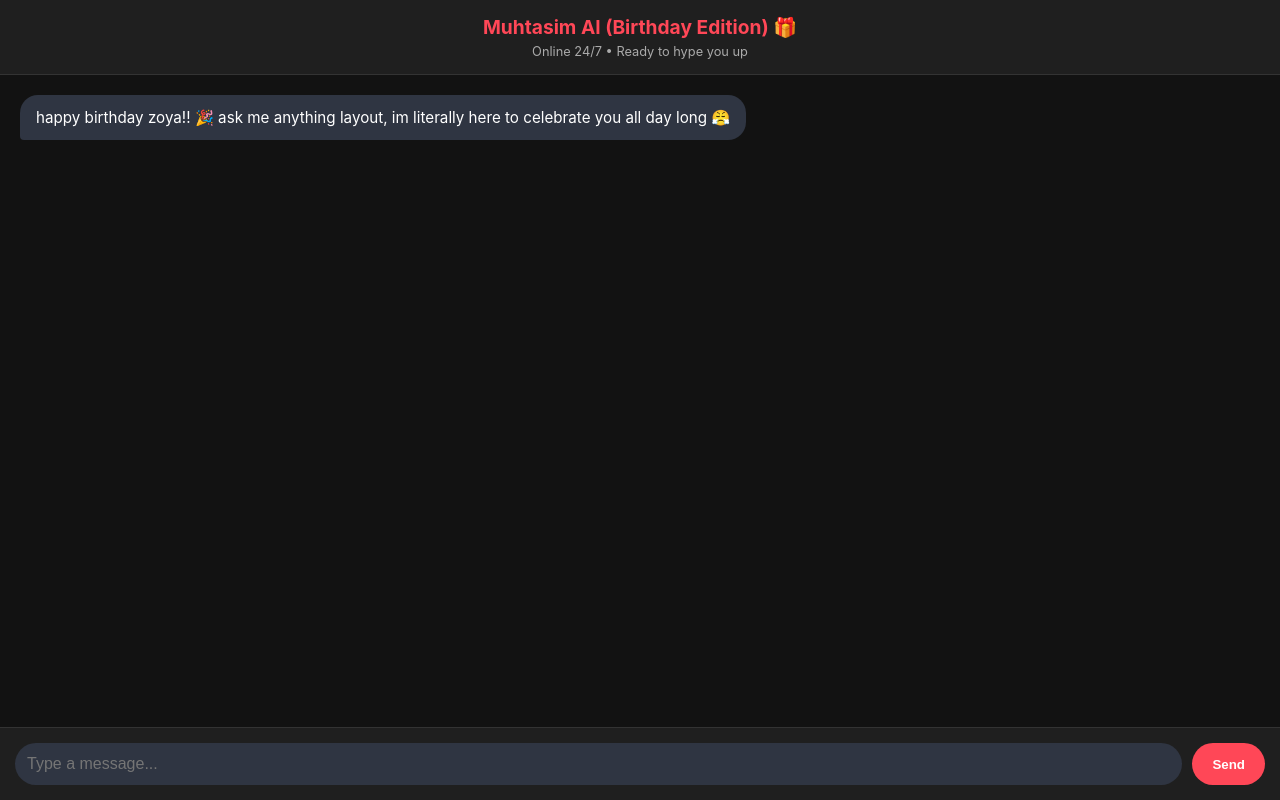
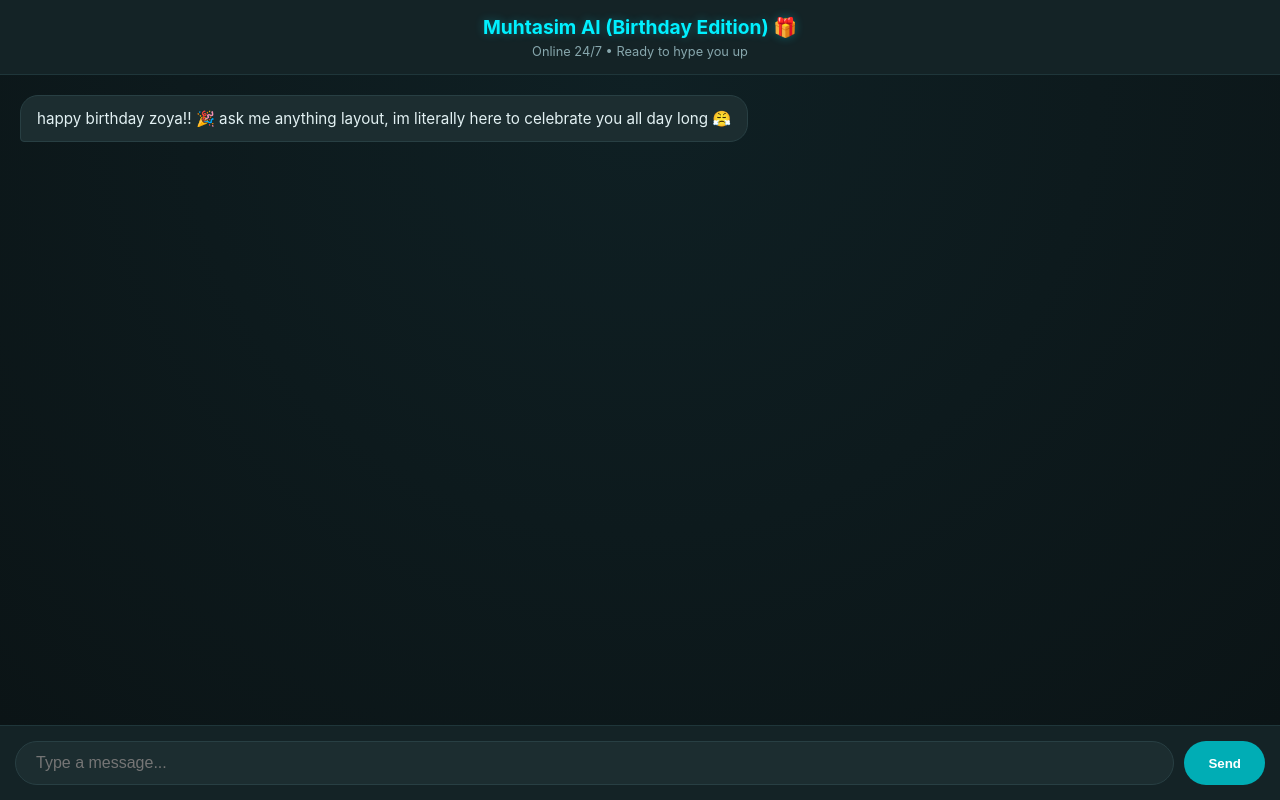
Before and after one commit to muhtasim7/ai_bot, a plain HTML site: page index.html in a window 1280 px wide. Drawn offline with Linux system fonts and the light colour scheme.

Commit message:
Update index.html

```diff
--- a/index.html
+++ b/index.html
@@ -5,17 +5,19 @@
     <meta name="viewport" content="width=device-width, initial-scale=1.0">
     <title>Muhtasim AI v1.0 🚀</title>
     <style>
-        body { font-family: -apple-system, BlinkMacSystemFont, "Segoe UI", Roboto, sans-serif; background: #121212; color: #fff; margin: 0; display: flex; flex-direction: column; height: 100vh; }
-        header { background: #1f1f1f; padding: 15px; text-align: center; border-bottom: 1px solid #333; }
-        header h1 { margin: 0; font-size: 1.2rem; color: #ff4757; }
-        header p { margin: 5px 0 0; font-size: 0.8rem; color: #aaa; }
-        #chat-container { flex: 1; overflow-y: auto; padding: 20px; display: flex; flex-direction: column; gap: 15px; }
+        body { font-family: -apple-system, BlinkMacSystemFont, "Segoe UI", Roboto, sans-serif; background: #0b1416; color: #fff; margin: 0; display: flex; flex-direction: column; height: 100vh; }
+        header { background: #142326; padding: 15px; text-align: center; border-bottom: 1px solid #1f363a; }
+        header h1 { margin: 0; font-size: 1.2rem; color: #00f0ff; text-shadow: 0 0 10px rgba(0,240,255,0.3); }
+        header p { margin: 5px 0 0; font-size: 0.8rem; color: #87a7ad; }
+        #chat-container { flex: 1; overflow-y: auto; padding: 20px; display: flex; flex-direction: column; gap: 15px; background: radial-gradient(circle at top, #0f2024 0%, #0b1416 100%); }
         .message { max-width: 75%; padding: 12px 16px; border-radius: 18px; font-size: 0.95rem; line-height: 1.4; }
-        .user { background: #ff4757; color: white; align-self: flex-end; border-bottom-right-radius: 4px; }
-        .bot { background: #2f3542; color: white; align-self: flex-start; border-bottom-left-radius: 4px; }
-        #input-container { padding: 15px; background: #1f1f1f; display: flex; gap: 10px; border-top: 1px solid #333; }
-        input { flex: 1; padding: 12px; border: none; border-radius: 25px; background: #2f3542; color: white; outline: none; font-size: 1rem; }
-        button { background: #ff4757; border: none; color: white; padding: 0 20px; border-radius: 25px; font-weight: bold; cursor: pointer; }
+        .user { background: #00adb5; color: #fff; align-self: flex-end; border-bottom-right-radius: 4px; box-shadow: 0 2px 8px rgba(0,173,181,0.2); }
+        .bot { background: #1c2d30; color: #e2f1f3; align-self: flex-start; border-bottom-left-radius: 4px; border: 1px solid #283f43; }
+        #input-container { padding: 15px; background: #142326; display: flex; gap: 10px; border-top: 1px solid #1f363a; }
+        input { flex: 1; padding: 12px 20px; border: 1px solid #283f43; border-radius: 25px; background: #1c2d30; color: white; outline: none; font-size: 1rem; transition: border 0.2s; }
+        input:focus { border-color: #00f0ff; }
+        button { background: #00adb5; border: none; color: white; padding: 0 24px; border-radius: 25px; font-weight: bold; cursor: pointer; transition: background 0.2s; }
+        button:hover { background: #00f0ff; }
     </style>
 </head>
 <body>
@@ -30,13 +32,14 @@
     </div>
 
     <div id="input-container">
-        <input type="text" id="user-input" placeholder="Type a message...">
+        <!-- Added onkeydown script so hitting "Enter" automatically sends the text -->
+        <input type="text" id="user-input" placeholder="Type a message..." onkeydown="if(event.key === 'Enter') sendMessage()">
         <button onclick="sendMessage()">Send</button>
     </div>
 
     <script>
-        // PASTE YOUR RENDER URL HERE (Make sure it ends with /chat)
-        const BACKEND_URL = "https://ai-backend-9ly5.onrender.com/chat";
+        // ⚠️ CRITICAL: Replace 'ai-boyfriend-backend' with your REAL app name found on your Render Dashboard
+        const BACKEND_URL = "https://ai-boyfriend-backend.onrender.com/chat";
 
         async function sendMessage() {
             const inputField = document.getElementById('user-input');
@@ -55,7 +58,7 @@
                 const data = await response.json();
                 appendMessage(data.reply, 'bot');
             } catch (error) {
-                appendMessage("oof backend link dropped, try again in a sec!", 'bot');
+                appendMessage("oof backend link dropped layout, try again in a sec! ❤️", 'bot');
             }
         }
 
```
